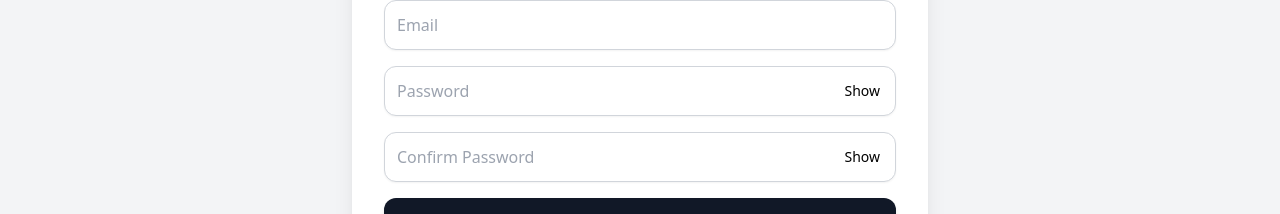
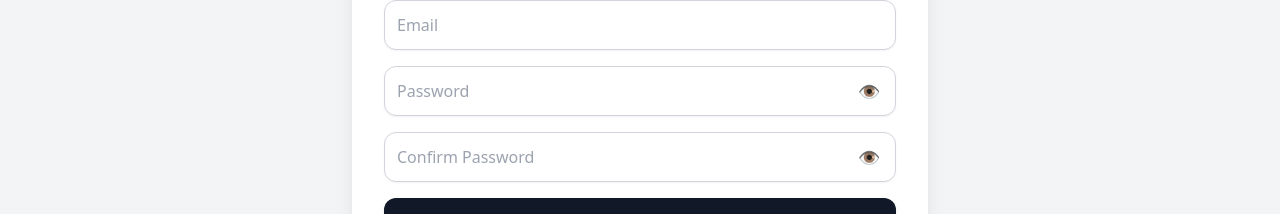
Before and after one commit to ks-brijeshr/email-subscription-management, a React (Vite) app in the folder frontend/: page /signup in a window 1280 px wide. Shown: the part 398-612 px from the top of the page. Built offline with nearby package versions, Linux system fonts and the light colour scheme.

Commit message:
See password with eye

```diff
--- a/frontend/src/pages/Login.tsx
+++ b/frontend/src/pages/Login.tsx
@@ -76,7 +76,9 @@ const Login = () => {
             </div>
 
             <div>
-              <label htmlFor="password" className="block text-sm font-medium text-gray-700 mb-1">Password</label>
+              <label htmlFor="password" className="block text-sm font-medium text-gray-700 mb-1">
+                Password
+              </label>
               <div className="relative w-full">
                 <input
                   type={showPassword ? "text" : "password"}
@@ -88,14 +90,15 @@ const Login = () => {
                   required
                 />
                 <span
-                  className="absolute right-4 top-1/2 transform -translate-y-1/2 cursor-pointer text-sm"
+                  className="absolute right-4 top-1/2 transform -translate-y-1/2 cursor-pointer text-lg"
                   onClick={() => setShowPassword((prev) => !prev)}
                   title={showPassword ? "Hide password" : "Show password"}
                 >
-                  {showPassword ? "Hide" : "Show"}
+                  {showPassword ? "👁‍🗨" : "👁️"}
                 </span>
               </div>
             </div>
+
 
 
         <button
@@ -116,10 +119,10 @@ const Login = () => {
         </div>
       </form>
     </div>
-      </div>
+      </div >
 
 
-    </div>
+    </div >
   );
 };
 
--- a/frontend/src/pages/Signup.tsx
+++ b/frontend/src/pages/Signup.tsx
@@ -81,11 +81,11 @@ const Signup = () => {
                 required
               />
               <span
-                className="absolute right-4 top-1/2 transform -translate-y-1/2 cursor-pointer text-sm"
+                className="absolute right-4 top-1/2 transform -translate-y-1/2 cursor-pointer text-lg"
                 onClick={() => setShowPassword((prev) => !prev)}
                 title={showPassword ? "Hide password" : "Show password"}
               >
-                {showPassword ? "Hide" : "Show"}
+                {showPassword ? "👁‍🗨" : "👁️"}
               </span>
             </div>
 
@@ -99,13 +99,15 @@ const Signup = () => {
                 required
               />
               <span
-                className="absolute right-4 top-1/2 transform -translate-y-1/2 cursor-pointer text-sm"
+                className="absolute right-4 top-1/2 transform -translate-y-1/2 cursor-pointer text-lg"
                 onClick={() => setShowConfirmPassword((prev) => !prev)}
                 title={showConfirmPassword ? "Hide password" : "Show password"}
               >
-                {showConfirmPassword ? "Hide" : "Show"}
+                {showConfirmPassword ? "👁‍🗨" : "👁️"}
               </span>
             </div>
+
+
 
             {/* Register form checkbox for register as a website owner after comment this i change the default true all are the owners and
             remove from the registration form */}
```
Lines whose indentation alone changed are shown as unchanged.
